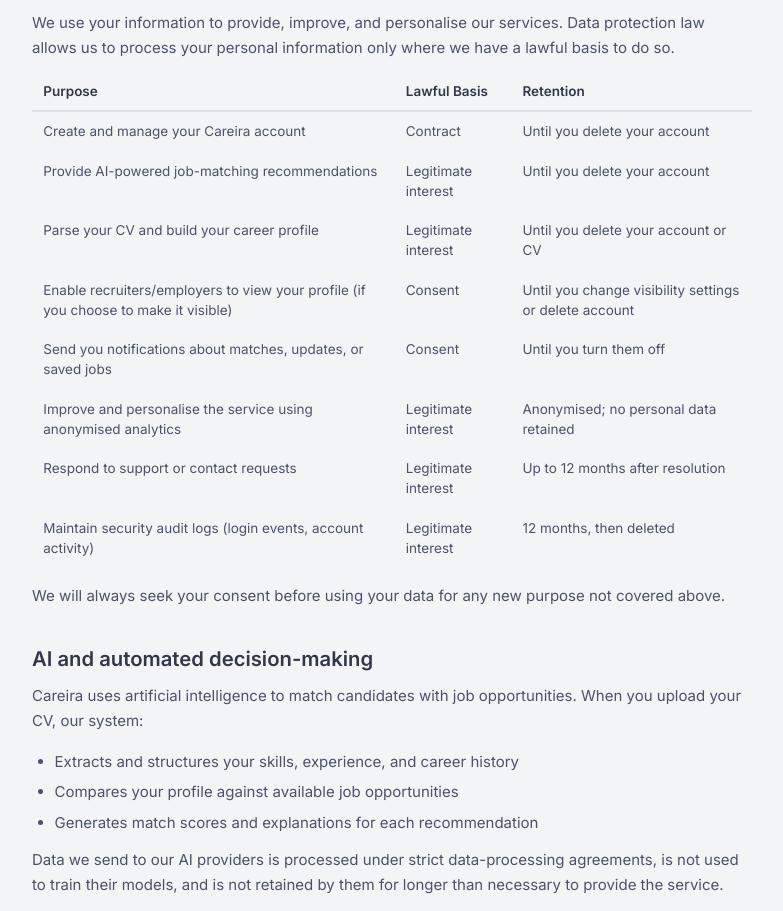
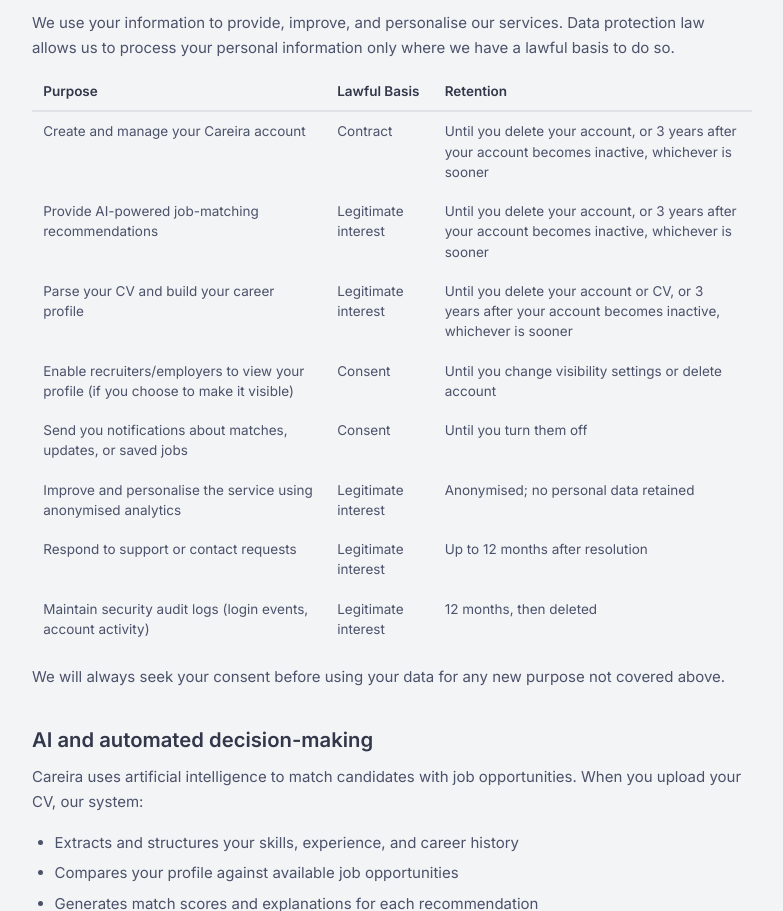
Before and after one commit to careira-labs/careira-marketing, a Next.js app: page /privacy in a window 1280 px wide. Shown: the part 1671-2582 px from the top of the page, without its empty margins (248-1031 px from the left). Built offline with nearby package versions, Linux system fonts and the light colour scheme.

Commit message:
Update privacy.tsx

```diff
--- a/pages/privacy.tsx
+++ b/pages/privacy.tsx
@@ -98,17 +98,17 @@
                   <tr>
                     <td>Create and manage your Careira account</td>
                     <td>Contract</td>
-                    <td>Until you delete your account</td>
+                    <td>Until you delete your account, or 3 years after your account becomes inactive, whichever is sooner</td>
                   </tr>
                   <tr>
                     <td>Provide AI-powered job-matching recommendations</td>
                     <td>Legitimate interest</td>
-                    <td>Until you delete your account</td>
+                    <td>Until you delete your account, or 3 years after your account becomes inactive, whichever is sooner</td>
                   </tr>
                   <tr>
                     <td>Parse your CV and build your career profile</td>
                     <td>Legitimate interest</td>
-                    <td>Until you delete your account or CV</td>
+                    <td>Until you delete your account or CV, or 3 years after your account becomes inactive, whichever is sooner</td>
                   </tr>
                   <tr>
                     <td>Enable recruiters/employers to view your profile (if you choose to make it visible)</td>
```
